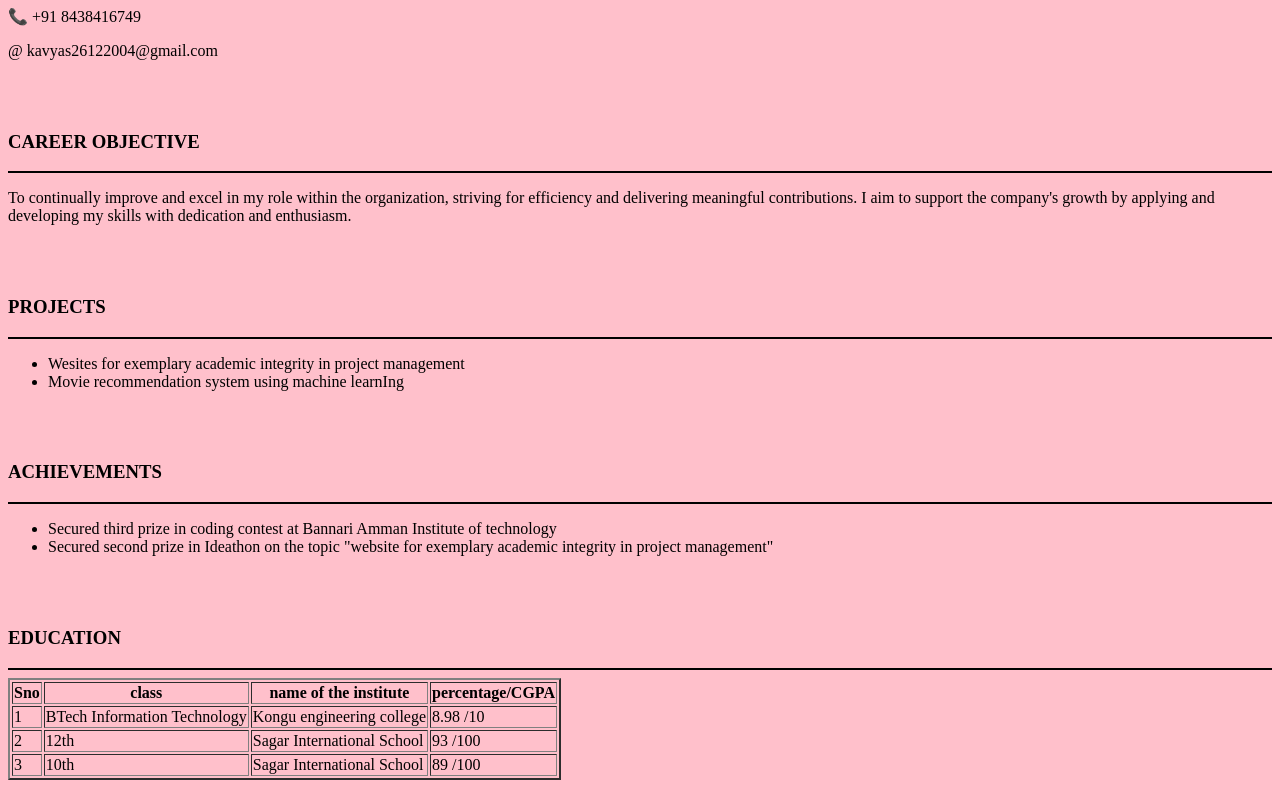
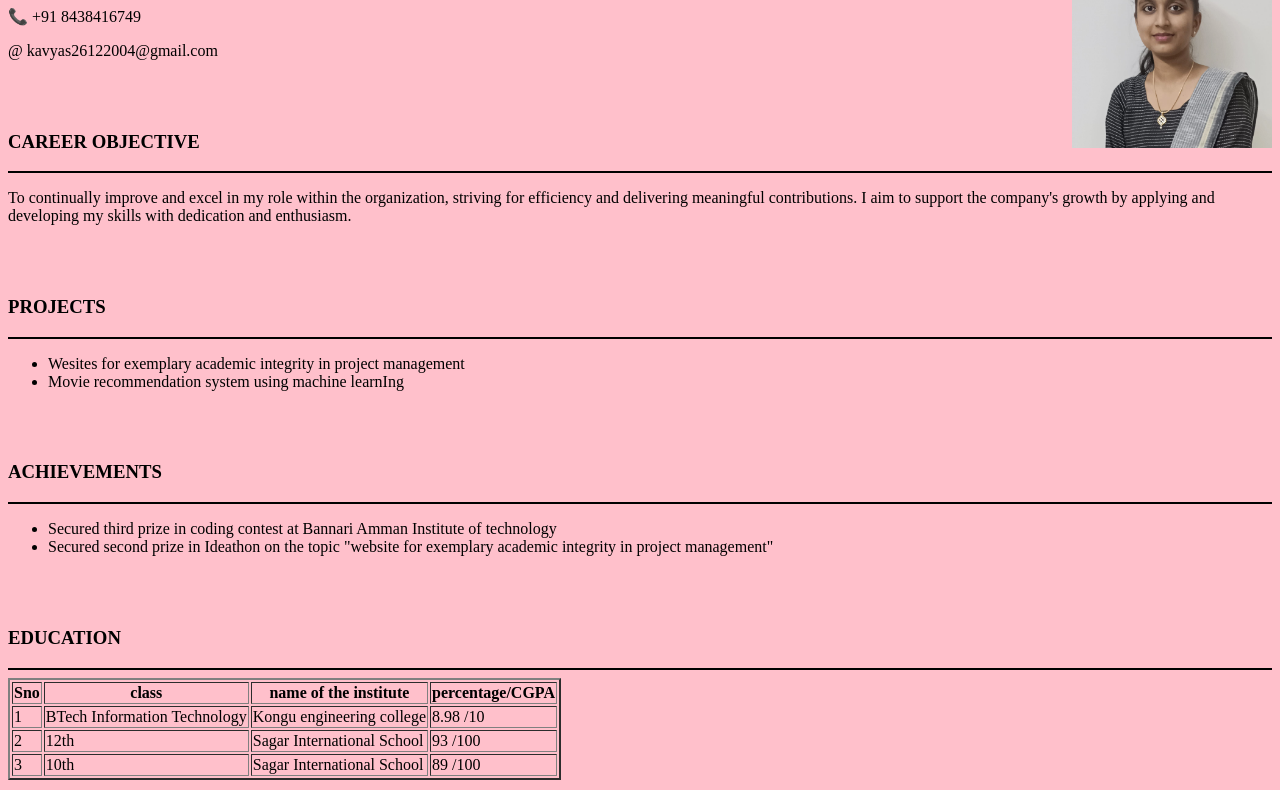
Before and after one commit to kavya-senthilkumar/resume, a plain HTML site: page index.html in a window 1280 px wide. Shown: the part 73-863 px from the top of the page. Drawn offline with Linux system fonts and the light colour scheme.

Commit message:
index.html

```diff
--- a/index.html
+++ b/index.html
@@ -4,6 +4,7 @@
         <title>KavyaS RESUME</title>
     </head>
     <body bgcolor="pink">
+        <img src="img1.jpg" height="200px" align="right">
         <h1>KAVYA S</h1>
         <p>&#128222; +91 8438416749  <p>
         <p>&#64; kavyas26122004@gmail.com </p>
```
